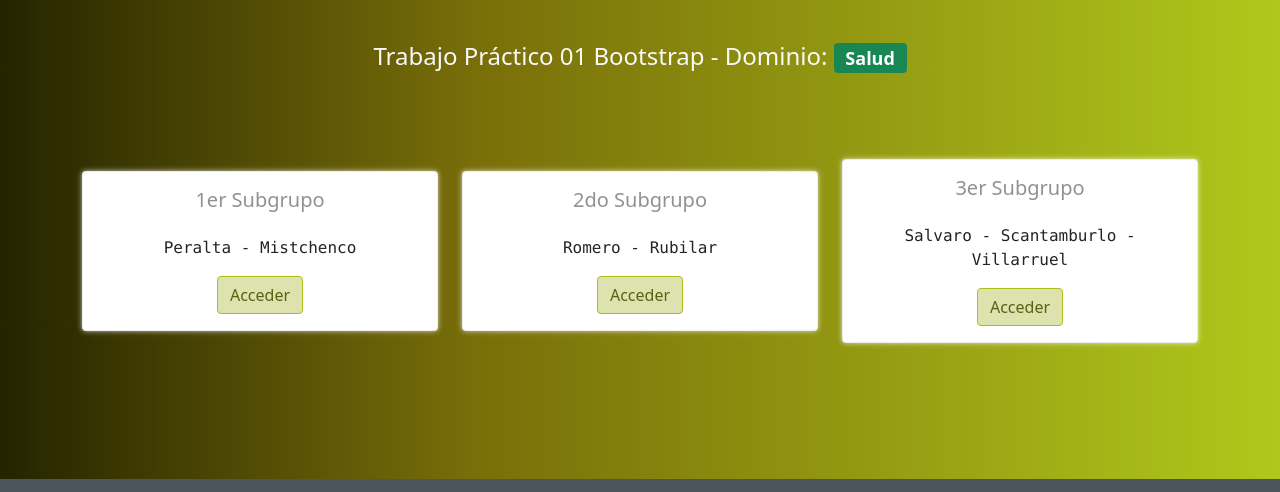
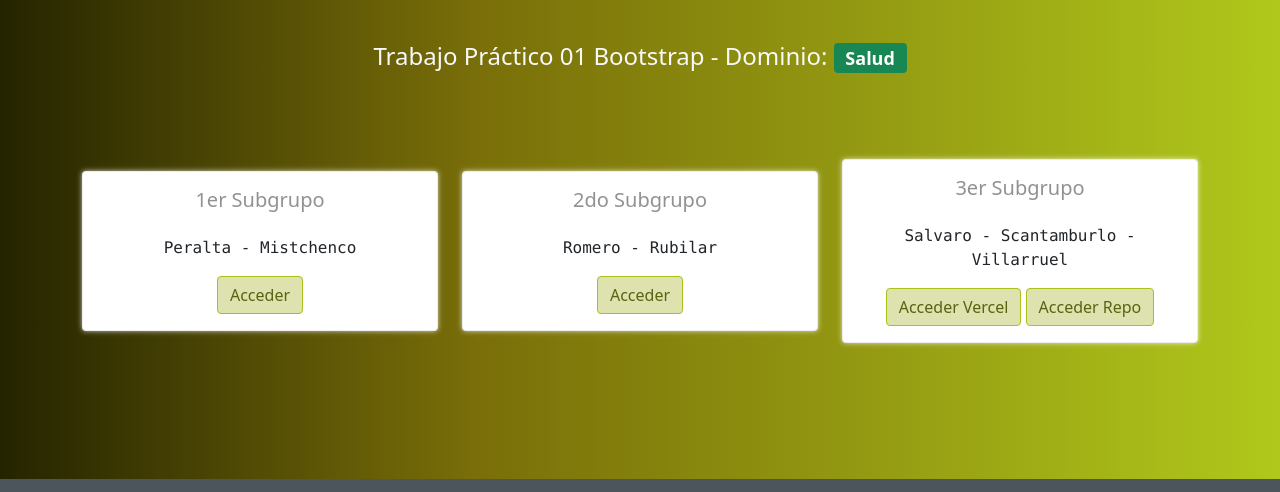
Before and after one commit to frubilar1986/pwa-amarillo-2022, a plain HTML site: page Tp01/index.html in a window 1280 px wide. Shown: the part 187-679 px from the top of the page. Drawn offline with Linux system fonts and the light colour scheme.

Commit message:
3er subgrupo subido

```diff
--- a/Tp01/index.html
+++ b/Tp01/index.html
@@ -98,7 +98,8 @@
                         <div class="card-body text-center">
                             <h5 class="card-title">3er Subgrupo</h5>
                             <p class="card-text font-monospace">Salvaro - Scantamburlo - Villarruel</p>
-                            <a href="https://bootstrap-lilac.vercel.app/" class="btn btn-primary">Acceder</a>
+                            <a href="https://bootstrap-lilac.vercel.app/" class="btn btn-primary">Acceder Vercel</a>
+                            <a href="https://github.com/eluneysalvaro1/Bootstrap" class="btn btn-primary">Acceder Repo</a>
                         </div>
                     </div>
                 </div>
```
